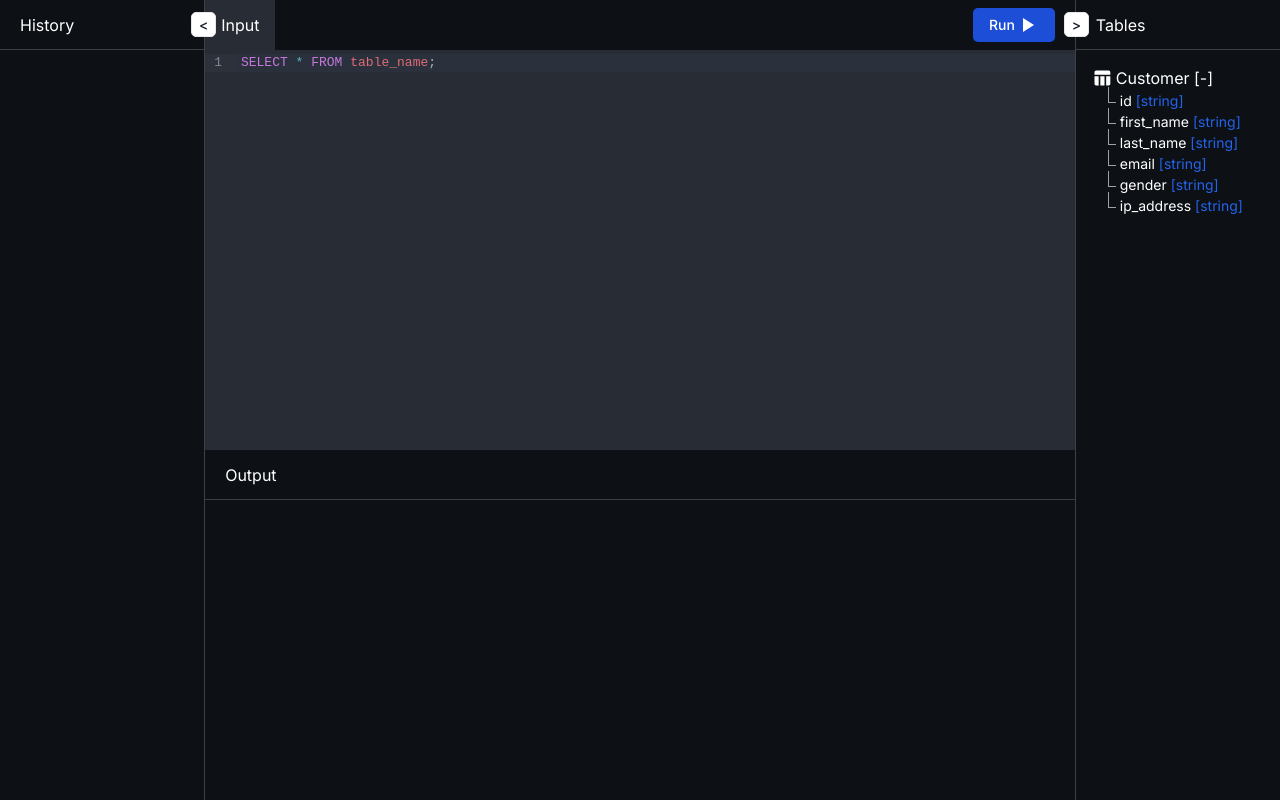
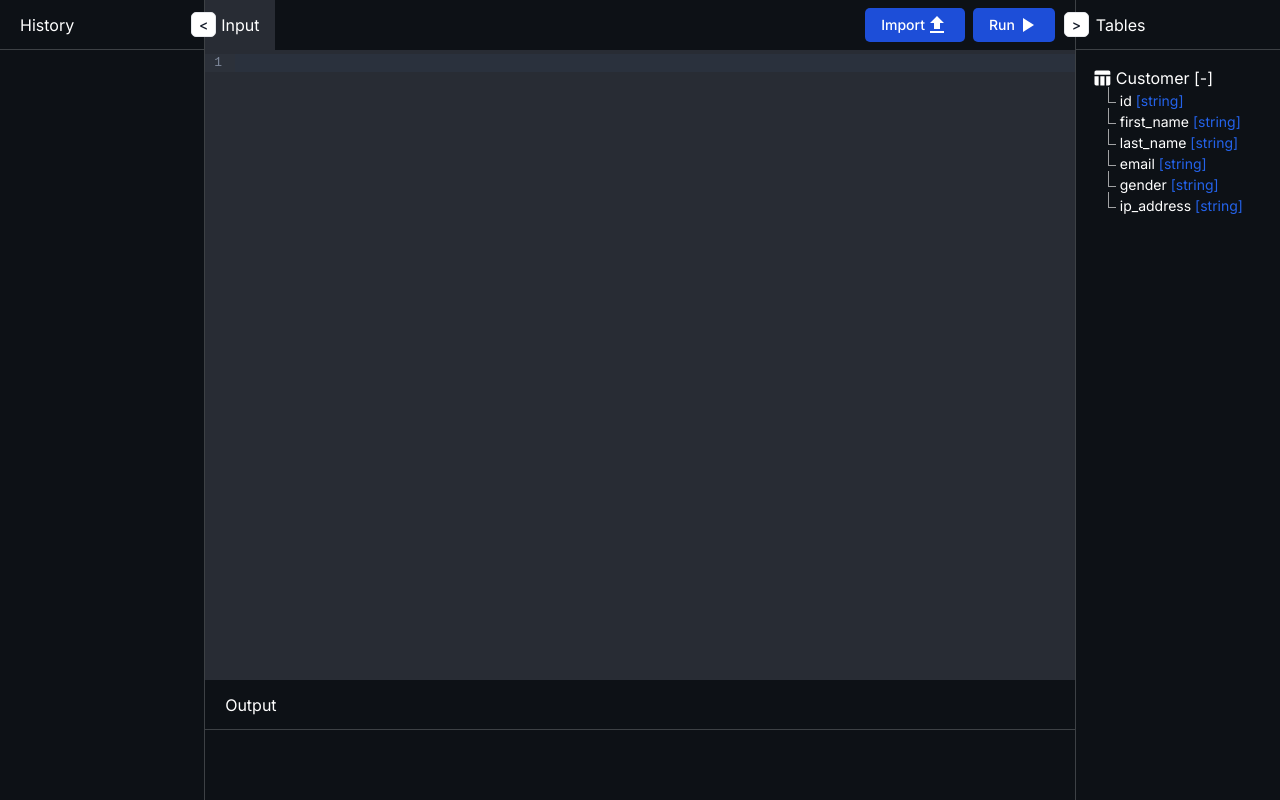
Before and after one commit to vedant-jain03/atlan-task-fe, a React (Create React App) app: page / in a window 1280 px wide. Built offline with nearby package versions, Linux system fonts and the light colour scheme; the HTML template or start-up script is replaced by a standard one.

Commit message:
feat: import locally, custom query helpers

```diff
--- a/src/components/EditorNavbar.jsx
+++ b/src/components/EditorNavbar.jsx
@@ -1,12 +1,16 @@
 import React from 'react'
 import PlayArrowIcon from '@mui/icons-material/PlayArrow';
-function EditorNavbar({ handleSubmit }) {
+import FileUploadIcon from '@mui/icons-material/FileUpload';
+
+function EditorNavbar({ handleSubmit, handleFileImport }) {
   return (
     <div className='w-[100%] flex pr-5 items-center h-[50px] flex items-center justify-between relative'>
       <div className='bg-[#282c34] h-[100%] p-2 px-4 flex items-center justify-center'>
         <span>Input</span>
       </div>
-      <div>
+      <div className='flex items-center justify-center'>
+        <label htmlFor="file-input" className='mr-2 text-white bg-blue-700 hover:bg-blue-800 focus:ring-4 focus:ring-blue-300 font-medium rounded-[5px] text-sm dark:bg-blue-600 dark:hover:bg-blue-700 focus:outline-none dark:focus:ring-blue-800 px-4 py-[5px] flex items-center justify-center text-center cursor-pointer'>Import <FileUploadIcon /></label>
+        <input id="file-input" className='hidden' type="file" onChange={(e) => handleFileImport(e)} />
         <button className='text-white bg-blue-700 hover:bg-blue-800 focus:ring-4 focus:ring-blue-300 font-medium rounded-[5px] text-sm dark:bg-blue-600 dark:hover:bg-blue-700 focus:outline-none dark:focus:ring-blue-800 px-4 py-[5px] flex items-center justify-center text-center' onClick={() => handleSubmit()}>Run <PlayArrowIcon /></button>
       </div>
     </div>
--- a/src/components/ShowEditor.jsx
+++ b/src/components/ShowEditor.jsx
@@ -2,15 +2,15 @@ import { sql } from '@codemirror/lang-sql';
 import ReactCodeMirror from '@uiw/react-codemirror'
 import React from 'react'
 
-function ShowEditor({setQuery, query}) {
+function ShowEditor({ setQuery, query, showOutputTerminal }) {
   const onChange = React.useCallback((value, viewUpdate) => {
     setQuery(value);
   }, []);
   return (
     <div className='w-[100%]'>
       <ReactCodeMirror
-        value="SELECT * FROM table_name;"
-        height="400px"
+        value={query}
+        height={showOutputTerminal ? "400px" : '630px'}
         extensions={[sql()]}
         onChange={onChange}
         theme={'dark'}
--- a/src/components/ShowOutput.jsx
+++ b/src/components/ShowOutput.jsx
@@ -1,11 +1,9 @@
 import React, { useState } from 'react'
 
-function ShowOutput({ isOutputLoad, setOutputLoad, outputData, setOutputData, handleSubmit }) {
-  const [isData, setIsData] = useState(false)
-  const [hideBar, setHideBar] = useState(true);
+function ShowOutput({ isOutputLoad, setOutputLoad, outputData, setOutputData, handleSubmit, setShowOutputTerminal, showOutputTerminal }) {
   return (
     <div>
-      <div className='pl-5 border-b-[1px] border-[#ffffff33] h-[50px] flex items-center justify-between'><span className=''>Output</span></div>
+      <div className='px-5 border-b-[1px] border-[#ffffff33] h-[50px] flex items-center justify-between cursor-pointer' onClick={() => setShowOutputTerminal(!showOutputTerminal)}><span className=''>Output </span>{outputData && <span className='text-sm text-[gray]'>1000 rows in (0.03)s</span>}</div>
       <div className='h-[230px] overflow-y-scroll'>
         <div className="relative overflow-x-auto">
           {
@@ -13,7 +11,6 @@ function ShowOutput({ isOutputLoad, setOutputLoad, outputData, setOutputData, ha
             <div className='flex items-center justify-center w-[100%] h-[230px]'>
               <div role="status">
                 <svg aria-hidden="true" class="w-8 h-8 mr-2 text-gray-200 animate-spin dark:text-gray-600 fill-blue-600" viewBox="0 0 100 101" fill="none" xmlns="http://www.w3.org/2000/svg"><path d="M100 50.5908C100 78.2051 77.6142 100.591 50 100.591C22.3858 100.591 0 78.2051 0 50.5908C0 22.9766 22.3858 0.59082 50 0.59082C77.6142 0.59082 100 22.9766 100 50.5908ZM9.08144 50.5908C9.08144 73.1895 27.4013 91.5094 50 91.5094C72.5987 91.5094 90.9186 73.1895 90.9186 50.5908C90.9186 27.9921 72.5987 9.67226 50 9.67226C27.4013 9.67226 9.08144 27.9921 9.08144 50.5908Z" fill="currentColor" /><path d="M93.9676 39.0409C96.393 38.4038 97.8624 35.9116 97.0079 33.5539C95.2932 28.8227 92.871 24.3692 89.8167 20.348C85.8452 15.1192 80.8826 10.7238 75.2124 7.41289C69.5422 4.10194 63.2754 1.94025 56.7698 1.05124C51.7666 0.367541 46.6976 0.446843 41.7345 1.27873C39.2613 1.69328 37.813 4.19778 38.4501 6.62326C39.0873 9.04874 41.5694 10.4717 44.0505 10.1071C47.8511 9.54855 51.7191 9.52689 55.5402 10.0491C60.8642 10.7766 65.9928 12.5457 70.6331 15.2552C75.2735 17.9648 79.3347 21.5619 82.5849 25.841C84.9175 28.9121 86.7997 32.2913 88.1811 35.8758C89.083 38.2158 91.5421 39.6781 93.9676 39.0409Z" fill="currentFill" /></svg>
-                <span class="sr-only">Loading...</span>
               </div>
             </div>
           }
--- a/src/components/ShowTableInfo.jsx
+++ b/src/components/ShowTableInfo.jsx
@@ -1,7 +1,7 @@
 import React, { useState } from 'react'
 import TableChartIcon from '@mui/icons-material/TableChart';
 
-function ShowTableInfo() {
+function ShowTableInfo({ setQuery }) {
   const [hideBar, setHideBar] = useState(false);
 
   const tableMeta = [
@@ -25,10 +25,10 @@ function ShowTableInfo() {
             tableMeta.map((item) => {
               return (
                 <div>
-                  <span className='flex items-center'><TableChartIcon className='pr-1' /> {item.name} [-]</span>
+                  <span className='flex items-center cursor-pointer' onClick={()=>setQuery(`SELECT * FROM ${item.name};`)}><TableChartIcon className='pr-1' /> {item.name} [-]</span>
                   <ul>
                     {
-                      item.fields?.map((fieldItem) => (<li className='text-sm'> <span className=' border-[#ffffff9c] border-b border-l h-4 w-2 inline-block ml-4 relative top-[-3px]'></span> {fieldItem} <span className='text-[#2463eb]'>[{typeof(fieldItem)}]</span></li>))
+                      item.fields?.map((fieldItem) => (<li className='text-sm cursor-pointer'> <span className=' border-[#ffffff9c] border-b border-l h-4 w-2 inline-block ml-4 relative top-[-3px]'></span> <span onClick={() => setQuery(`SELECT ${fieldItem} FROM ${item.name};`)}>{fieldItem}</span> <span className='text-[#2463eb]'>[{typeof(fieldItem)}]</span></li>))
                     }
                   </ul>
                 </div>
--- a/src/pages/Editor.jsx
+++ b/src/pages/Editor.jsx
@@ -9,22 +9,42 @@ function Editor() {
   const [isOutputLoad, setOutputLoad] = useState(false);
   const [outputData, setOutputData] = useState();
   const [query, setQuery] = useState('');
+  const [showOutputTerminal, setShowOutputTerminal] = useState(false);
+
+  // query executer handler
   const handleSubmit = useCallback(async () => {
+    setShowOutputTerminal(true)
     setOutputLoad(true);
     const { default: data } = await import('../assets/data/data.json');
     setOutputData(data);
     setOutputLoad(false);
   }, [query])
 
+  // file importer handler
+  const handleFileImport = (e) => {
+    const file = e.target.files[0];
+
+    if (file) {
+      const reader = new FileReader();
+
+      reader.onload = (event) => {
+        const content = event.target.result;
+        setQuery(content);
+      };
+
+      reader.readAsText(file);
+    }
+
+  }
   return (
     <div className='flex item-center justify-between h-[100vh] w-[100vw] overflow-hidden bg-[#0d1116] text-[white]'>
       <SideBar />
       <div className='w-[100%] border-x-[1px] border-[#ffffff33]'>
-        <EditorNavbar handleSubmit={handleSubmit} />
-        <ShowEditor setQuery={setQuery} query={query} />
-        <ShowOutput isOutputLoad={isOutputLoad} setOutputLoad={setOutputLoad} outputData={outputData} setOutputData={setOutputData} handleSubmit={handleSubmit} />
+        <EditorNavbar handleSubmit={handleSubmit} handleFileImport={handleFileImport} />
+        <ShowEditor setQuery={setQuery} query={query} showOutputTerminal={showOutputTerminal} />
+        <ShowOutput isOutputLoad={isOutputLoad} setOutputLoad={setOutputLoad} outputData={outputData} setOutputData={setOutputData} handleSubmit={handleSubmit} setShowOutputTerminal={setShowOutputTerminal} showOutputTerminal={showOutputTerminal} />
       </div>
-      <ShowTableInfo />
+      <ShowTableInfo setQuery={setQuery} />
     </div>
   )
 }
```
